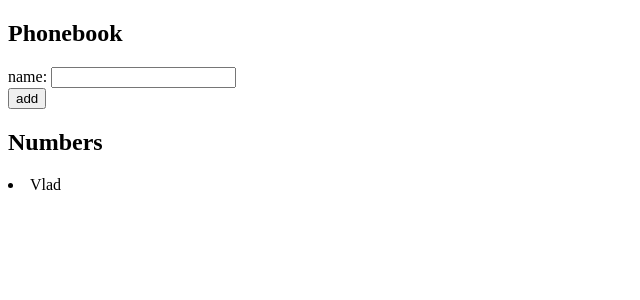
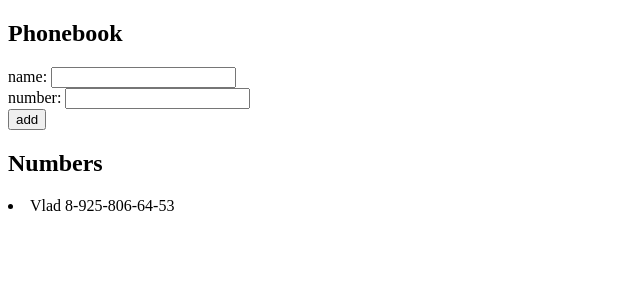
Before and after one commit to skvoren/fullstack-open-2022-part2, a React (Create React App) app in the folder phonebook/: page / in a window 1280 px wide. Shown: the top 300 px of the page, without its empty margins (0-640 px from the left). Built offline with nearby package versions, Linux system fonts and the light colour scheme.

Commit message:
exercise 2.8

```diff
--- a/phonebook/src/App.js
+++ b/phonebook/src/App.js
@@ -5,22 +5,32 @@ import Person from './components/Person'
 
 const App = () => {
   const [persons, setPersons] = useState([
-    {name: 'Vlad'}
+    {name: 'Vlad', phone: "8-925-806-64-53"}
   ])
+
   const [newName, setNewName] = useState('')
+  const [newPhone, setNewPhone] = useState('')
 
   const newNameHandler = (event) => {
     event.preventDefault()
     setNewName(event.target.value)
   }
 
+  const newNumberHandler = (event) => {
+    event.preventDefault()
+    setNewPhone(event.target.value)
+  }
+
   const addPerson = (event) => {
     event.preventDefault()
     const personObject = {
-      name: newName
+      name: newName,
+      phone: newPhone
     }
     if (persons.find(e => e.name === newName)) {
       alert(`${newName} is already added to phonebook`)
+    } else if (persons.find(e => e.phone === newPhone)) {
+      alert(`${newPhone} is already added to phonebook`)
     } else {
       setPersons(persons.concat(personObject))
     }
@@ -34,12 +44,15 @@ const App = () => {
           name: <input value={newName} onChange={newNameHandler}/>
         </div>
         <div>
+          number: <input value={newPhone} onChange={newNumberHandler}/>
+        </div>
+        <div>
           <button type="submit">add</button>
         </div>
       </form>
       <h2>Numbers</h2>
       {persons.map(person =>
-        <Person key={person.name} name={person.name}/>)}
+        <Person key={person.name} person={person}/>)}
     </div>
   )
 }
--- a/phonebook/src/components/Person.jsx
+++ b/phonebook/src/components/Person.jsx
@@ -1,9 +1,9 @@
 import React from "react";
 
-const Person = (props) => {
-    const {name} = props;
+const Person = ({person}) => {
+    const {name, phone} = person;
     return (
-        <li>{name}</li>
+        <li>{name} {phone}</li>
     )
 }
 
```
